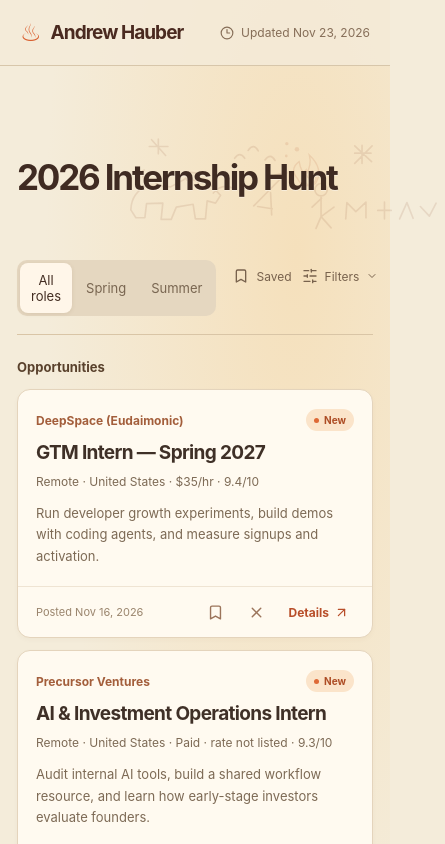
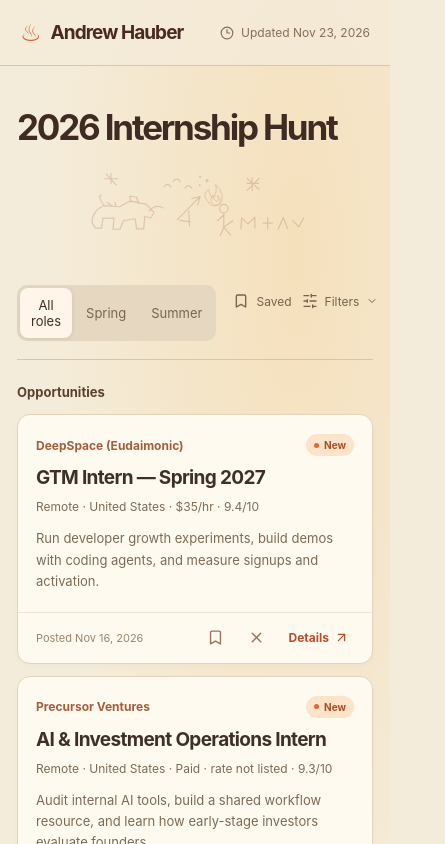
Before and after one commit to akhauber/job-discovery, a React (Vite) app: page / in a window 390 px wide. Shown: the top 844 px of the page, 445 px wide, since content can reach past the window. Built offline with nearby package versions, Linux system fonts and the light colour scheme.

Commit message:
Reserve separate space for cave artwork on all screen sizes

```diff
--- a/src/styles.css
+++ b/src/styles.css
@@ -36,3 +36,53 @@ button:focus-visible,a:focus-visible,input:focus-visible,select:focus-visible{ou
  .icon-btn:hover{background:#f9e8d4;color:#bd5c33}
 }
 @media(max-width:650px){.intro{min-height:194px;padding:50px 0 28px}.intro h1{max-width:330px}.cave-art{width:93%;right:-72px;top:-8px;opacity:.14}}
+
+/* Keep prehistoric drawings in their own grid area, never beneath the heading. */
+.intro{
+  display:grid;
+  grid-template-columns:minmax(0,1fr) minmax(220px,37%);
+  column-gap:24px;
+  align-items:center;
+  overflow:hidden;
+  min-height:225px;
+}
+.intro h1{
+  grid-column:1;
+  grid-row:1;
+  margin:0;
+  max-width:100%;
+  min-width:0;
+  overflow-wrap:normal;
+  text-wrap:balance;
+}
+.cave-art{
+  grid-column:2;
+  grid-row:1;
+  position:static;
+  right:auto;
+  top:auto;
+  display:block;
+  width:100%;
+  height:auto;
+  max-height:190px;
+  opacity:.35;
+  pointer-events:none;
+}
+@media(max-width:650px){
+  .intro{
+    grid-template-columns:minmax(0,1fr);
+    grid-template-rows:auto 105px;
+    row-gap:8px;
+    padding:42px 0 25px;
+    min-height:0;
+  }
+  .intro h1{grid-column:1;grid-row:1;max-width:100%}
+  .cave-art{
+    grid-column:1;
+    grid-row:2;
+    justify-self:end;
+    width:min(100%,360px);
+    height:105px;
+    opacity:.25;
+  }
+}
```
